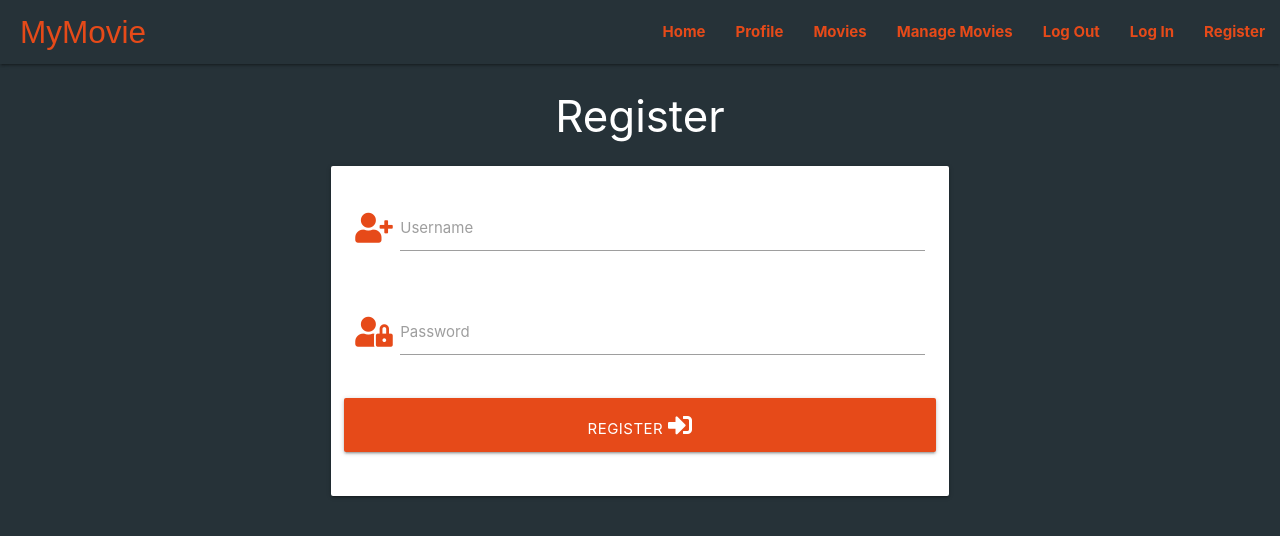
After one commit to JaeWong91/MyMovie, a Flask app: page /register in a window 1280 px wide. The commit adds this page. Shown: the top 536 px of the page. Run offline with Flask 2, Linux system fonts and the light colour scheme; some libraries are stand-ins or nearby versions; some web fonts are replaced.

Commit message:
install WTF-Forms, add forms.py and Register template

```diff
--- a/app.py
+++ b/app.py
@@ -4,6 +4,7 @@ from flask import (
     redirect, request, session, url_for)
 from flask_pymongo import PyMongo
 from bson.objectid import ObjectId
+from werkzeug.security import generate_password_hash, check_password_hash
 if os.path.exists("env.py"):
     import env
 
@@ -25,6 +26,11 @@ def get_movies():
     return render_template("movies.html", movies=movies)
 
 
+@app.route("/register", methods=["GET", "POST"])
+def register():
+    return render_template("register.html")
+
+
 if __name__ == "__main__":
     app.run(host=os.environ.get("IP"),
             port=int(os.environ.get("PORT")),
--- a/requirements.txt
+++ b/requirements.txt
@@ -2,6 +2,8 @@ click==7.1.2
 dnspython==2.1.0
 Flask==1.1.2
 Flask-PyMongo==2.3.0
+Flask-WTF==0.14.3
 itsdangerous==1.1.0
 pymongo==3.11.3
 Werkzeug==1.0.1
+WTForms==2.3.3
--- a/static/css/style.css
+++ b/static/css/style.css
@@ -12,7 +12,9 @@ body {
 }
 */
 
-nav {
+
+/* form icons will all be orange colour */
+nav, .form-icon {
     color: #e64a19;
 }
 
@@ -30,3 +32,13 @@ nav ul a {
 .sidenav-trigger {
     color: #e64a19;
 }
+
+.registration-form {
+    color: black;
+}
+
+.register-button {
+    background-color: #e64a19;
+    color: white;
+
+}
--- a/templates/base.html
+++ b/templates/base.html
@@ -26,7 +26,7 @@
                     <li><a href="#">Manage Movies</a></li>
                     <li><a href="#">Log Out</a></li>
                     <li><a href="#">Log In</a></li>
-                    <li><a href="#">Register</a></li>
+                    <li><a href="{{ url_for('register') }}">Register</a></li>
                 </ul>
             </div>
         </nav>
@@ -39,7 +39,7 @@
             <li><a href="#">Manage Movies</a></li>
             <li><a href="#">Log Out</a></li>
             <li><a href="#">Log In</a></li>
-            <li><a href="#">Register</a></li>
+            <li><a href="{{ url_for('register') }}">Register</a></li>
         </ul>
     </header>
 
--- /dev/null
+++ b/templates/register.html
@@ -0,0 +1,35 @@
+{% extends "base.html" %}
+{% block content %}
+
+    <h3 class="center-align">Register</h3>
+
+    <div class="row">
+        <form class="col s12 m6 offset-m3" method="POST" action="{{ url_for('register') }}"> <!--offset-m2 means pushed 2 spaces to right-->
+            <div class="card-panel">
+                <!-- username -->
+                <div class="row">
+                    <div class="input-field col s12">
+                        <i class="fas fa-user-plus prefix form-icon"></i>
+                        <input id="username" name="username" type="text" class="validate">
+                        <label for="username">Username</label>
+                    </div>
+                </div>
+                <!-- password -->
+                <div class="row">
+                    <div class="input-field col s12">
+                        <i class="fas fa-user-lock prefix form-icon"></i>
+                        <input id="password" name="password" type="password" class="validate">
+                        <label for="password">Password</label>
+                    </div>
+                </div>
+                <!-- register -->
+                <div class="row">
+                    <button type="submit" class="register-button col s12 btn-large form-icon">
+                        Register <i class="fas fa-sign-in-alt"></i>
+                    </button>
+                </div>
+            </div>
+        </form>
+    </div>
+
+{% endblock %}
```
Also changed, not shown: forms.py (added, +23 -0 lines).
